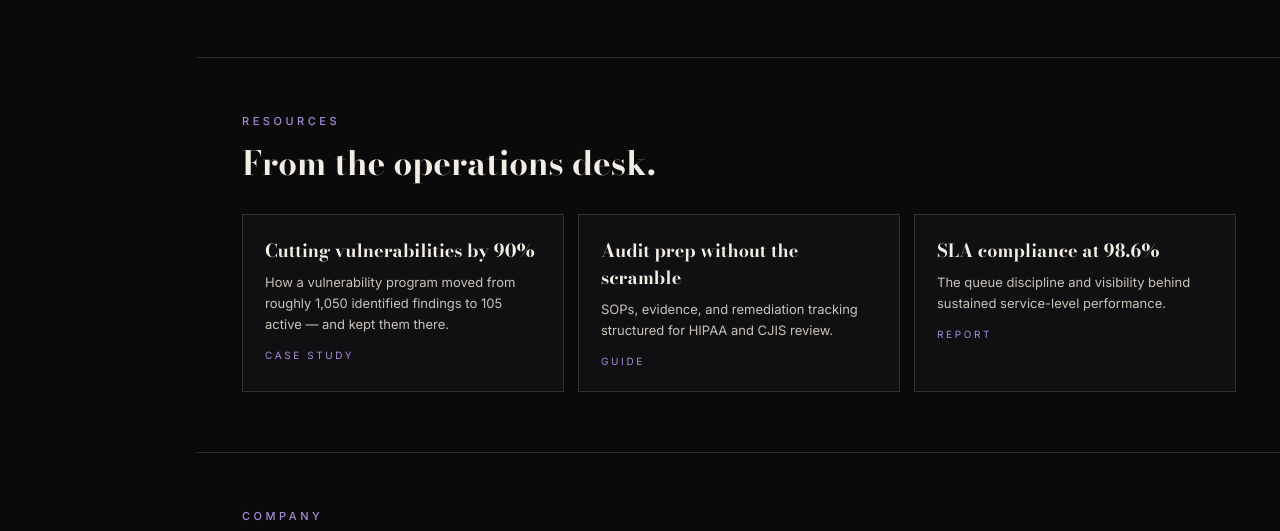
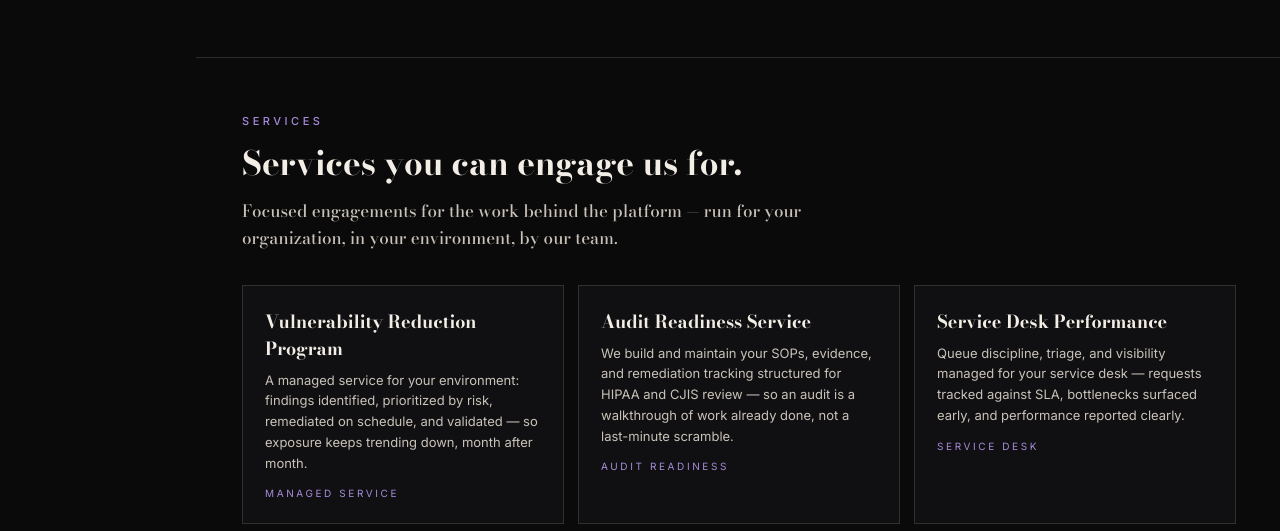
Before and after one commit to jamiahmcquiller/Null, a plain HTML site: page index.html in a window 1280 px wide. Shown: the part 2368-2899 px from the top of the page. Drawn offline with nearby package versions, Linux system fonts and the light colour scheme.

Commit message:
Reframe Resources section as services, drop case-study counts

```diff
--- a/index.html
+++ b/index.html
@@ -472,12 +472,13 @@
 
     <!-- ================= RESOURCES ================= -->
     <section class="section" id="resources">
-      <div class="kicker">RESOURCES</div>
-      <h2>From the operations desk.</h2>
+      <div class="kicker">SERVICES</div>
+      <h2>Services you can engage us for.</h2>
+      <p class="lede">Focused engagements for the work behind the platform — run for your organization, in your environment, by our team.</p>
       <div class="cols">
-        <div class="mini"><h3>Cutting vulnerabilities by 90%</h3><p>How a vulnerability program moved from roughly 1,050 identified findings to 105 active — and kept them there.</p><span class="tag">CASE STUDY</span></div>
-        <div class="mini"><h3>Audit prep without the scramble</h3><p>SOPs, evidence, and remediation tracking structured for HIPAA and CJIS review.</p><span class="tag">GUIDE</span></div>
-        <div class="mini"><h3>SLA compliance at 98.6%</h3><p>The queue discipline and visibility behind sustained service-level performance.</p><span class="tag">REPORT</span></div>
+        <div class="mini"><h3>Vulnerability Reduction Program</h3><p>A managed service for your environment: findings identified, prioritized by risk, remediated on schedule, and validated — so exposure keeps trending down, month after month.</p><span class="tag">MANAGED SERVICE</span></div>
+        <div class="mini"><h3>Audit Readiness Service</h3><p>We build and maintain your SOPs, evidence, and remediation tracking structured for HIPAA and CJIS review — so an audit is a walkthrough of work already done, not a last-minute scramble.</p><span class="tag">AUDIT READINESS</span></div>
+        <div class="mini"><h3>Service Desk Performance</h3><p>Queue discipline, triage, and visibility managed for your service desk — requests tracked against SLA, bottlenecks surfaced early, and performance reported clearly.</p><span class="tag">SERVICE DESK</span></div>
       </div>
     </section>
 
```
